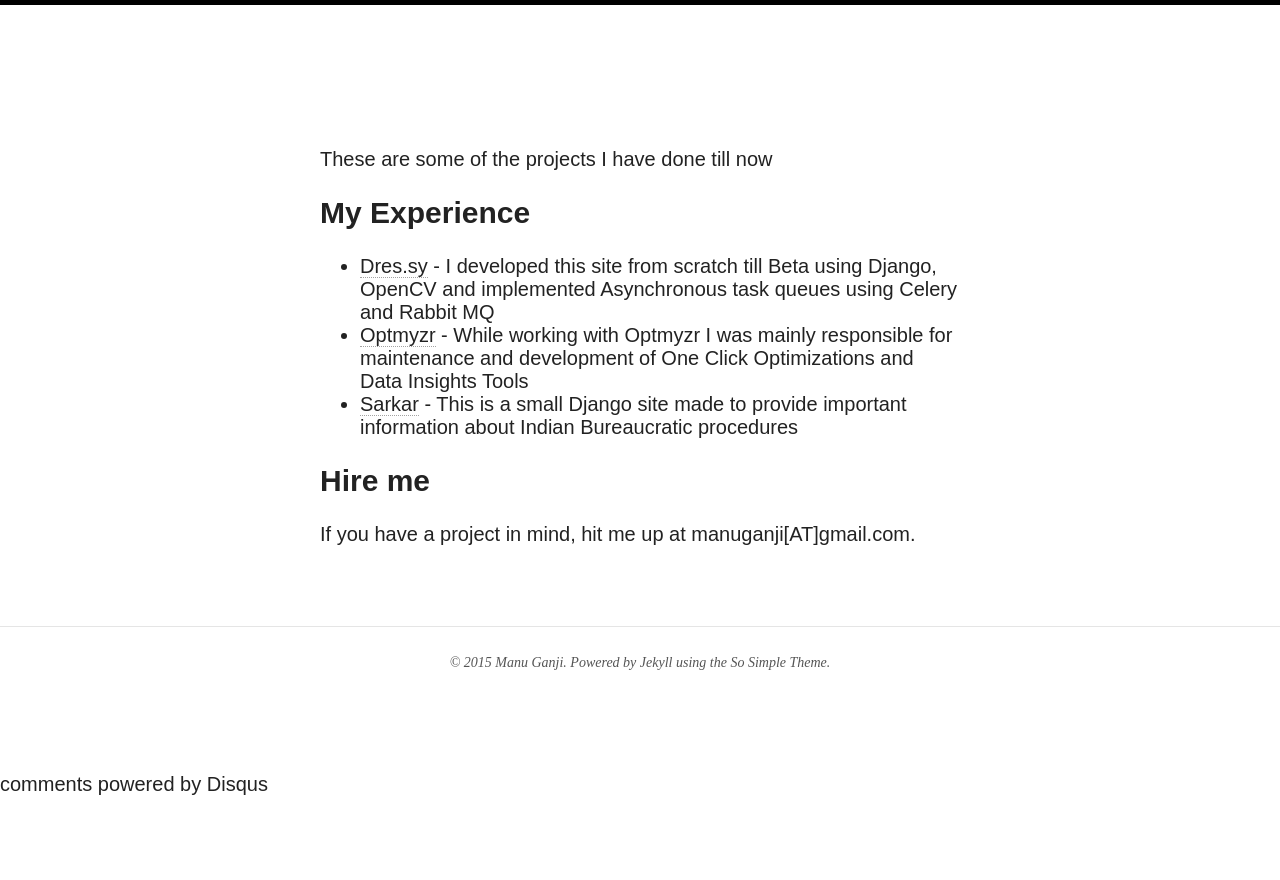
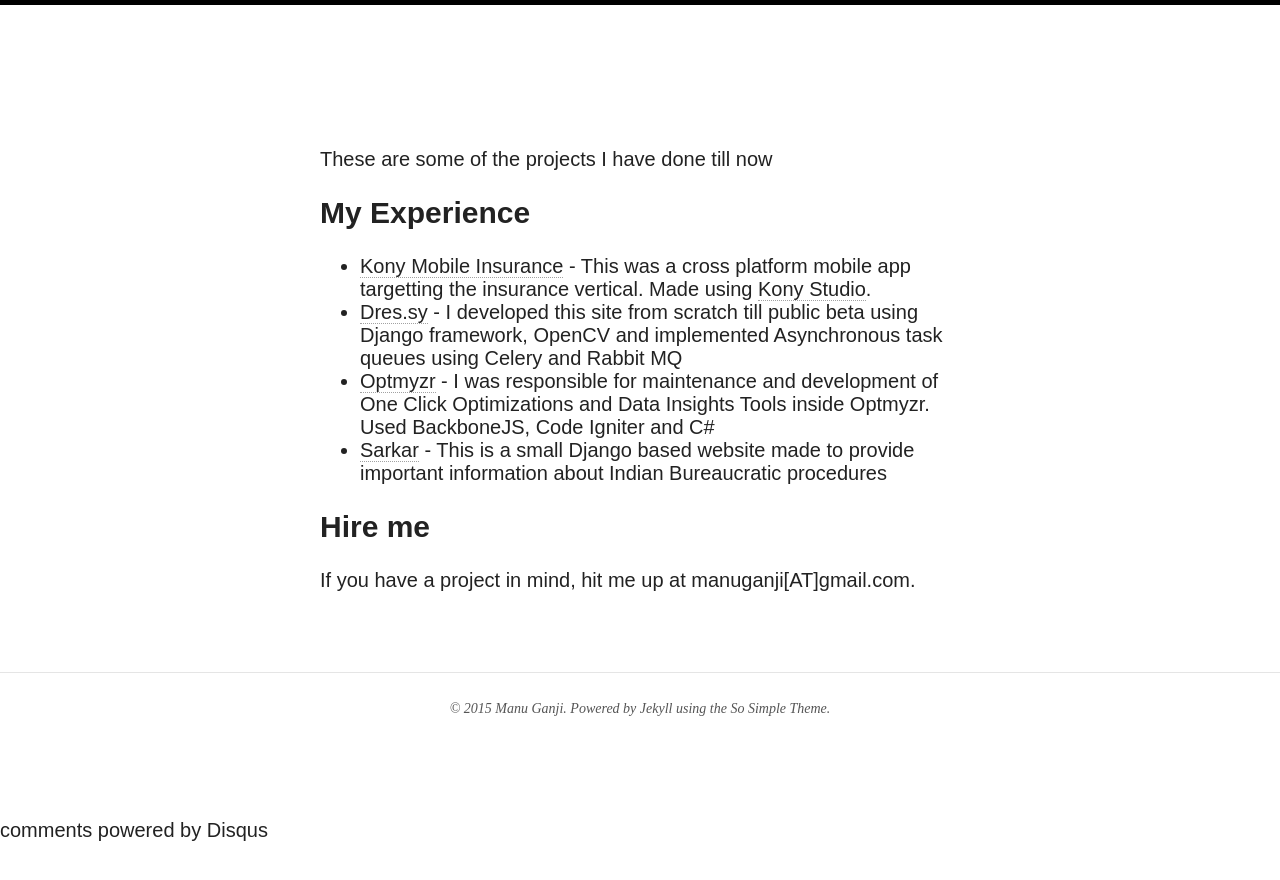
Before and after one commit to manuganji/manuganji.github.io, a Jekyll site: the page built from projects.md, in a window 1280 px wide. Shown: the top 880 px of the page. Built offline with Jekyll 4.4.1, drawn with Linux system fonts in a browser that asks for light colours; nearby versions of some CDN libraries; a script that is not in the unit is left out; comment, search, counter and statistics services are not loaded.

Commit message:
Updating the about

```diff
--- a/projects.md
+++ b/projects.md
@@ -10,9 +10,10 @@ These are some of the projects I have done till now
 
 # My Experience
 
-* [Dres.sy](http://dres.sy/) - I developed this site from scratch till Beta using Django, OpenCV and implemented Asynchronous task queues using Celery and Rabbit MQ
-* [Optmyzr](http://optmyzr.com) - While working with Optmyzr I was mainly responsible for maintenance and development of One Click Optimizations and Data Insights Tools
-* [Sarkar](http://sarkar.manuganji.com) - This is a small Django site made to provide important information about Indian Bureaucratic procedures
+* [Kony Mobile Insurance](http://www.kony.com/solutions/industry-solutions-insurance) - This was a cross platform mobile app targetting the insurance vertical. Made using [Kony Studio](http://www.kony.com/products/studio).
+* [Dres.sy](http://dres.sy/) - I developed this site from scratch till public beta using Django framework, OpenCV and implemented Asynchronous task queues using Celery and Rabbit MQ
+* [Optmyzr](http://optmyzr.com) - I was responsible for maintenance and development of One Click Optimizations and Data Insights Tools inside Optmyzr. Used BackboneJS, Code Igniter and C#
+* [Sarkar](http://sarkar.manuganji.com) - This is a small Django based website made to provide important information about Indian Bureaucratic procedures
 
 # Hire me
 
```
Also changed, not shown: about.md (+2 -1 lines).
